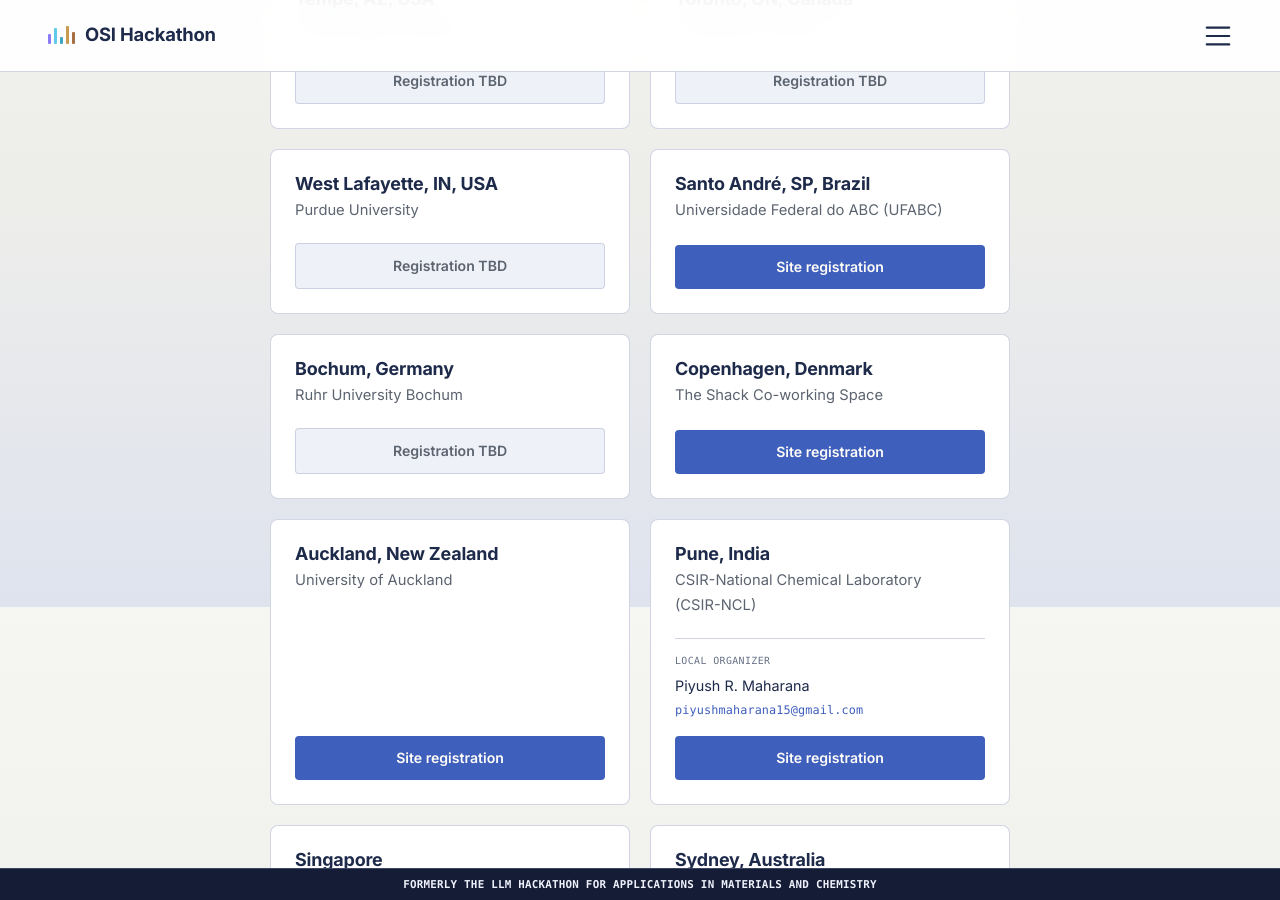
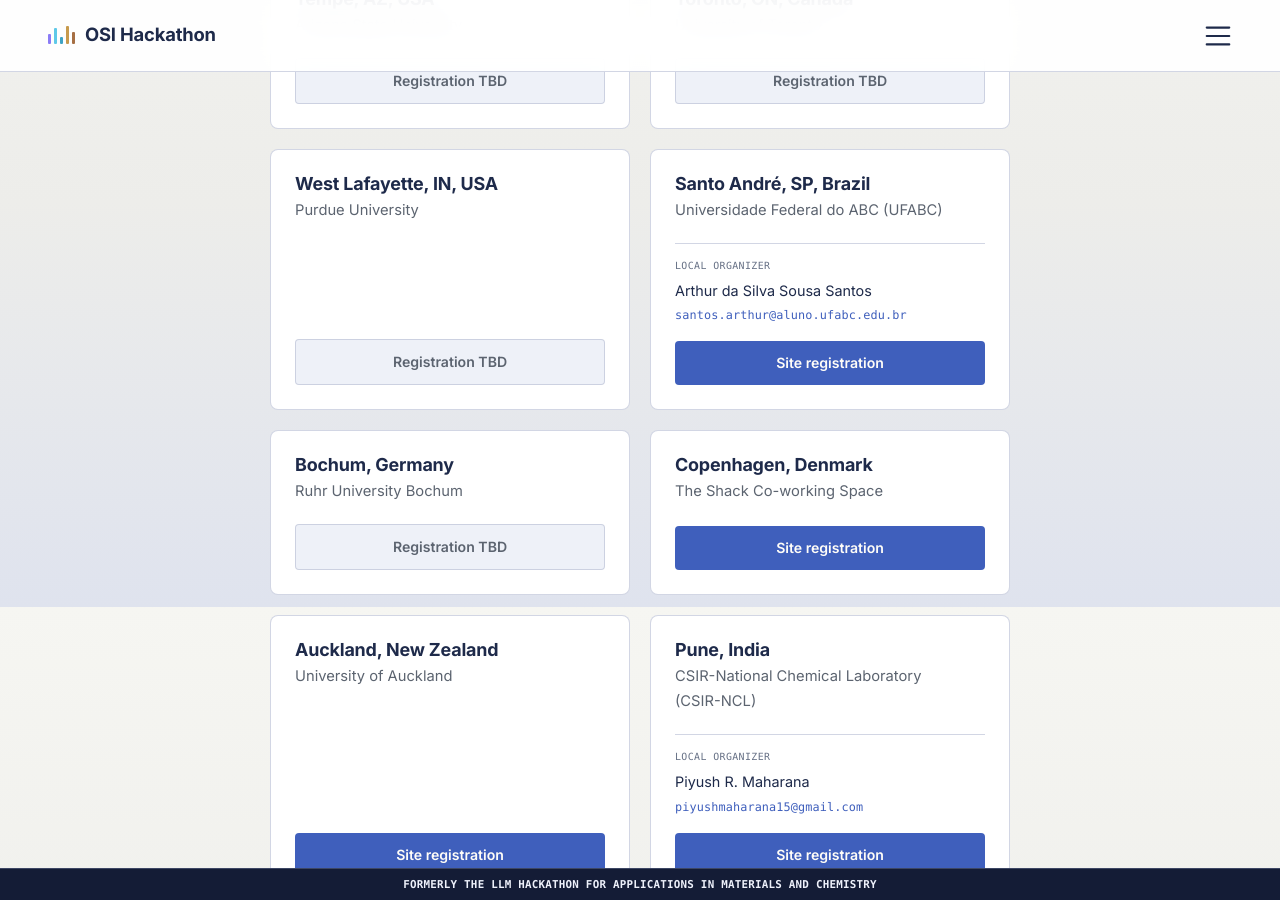
Before and after one commit to llmhackathon/llmhackathon.github.io, a Jekyll site: the page built from sites.md, in a window 1280 px wide and 900 px high, scrolled down 2093 px. Built offline with Jekyll 4.4.1, drawn with Linux system fonts in a browser that asks for light colours; some web fonts are replaced.

Commit message:
Add UFABC site organizer
Co-Authored-By: Claude Opus 5.5 <noreply@anthropic.com>

```diff
--- a/_data/sites.yml
+++ b/_data/sites.yml
@@ -91,6 +91,8 @@ locations_2026:
   # South America
   - name: "Santo André, SP, Brazil"
     institution: "Universidade Federal do ABC (UFABC)"
+    organizer_name: "Arthur da Silva Sousa Santos"
+    organizer_email: "santos.arthur@aluno.ufabc.edu.br"
     country: "Brazil"
     region: "South America"
     registration_link: https://ufabc-osi-hackathon.pokerns16.chatgpt.site/
```
